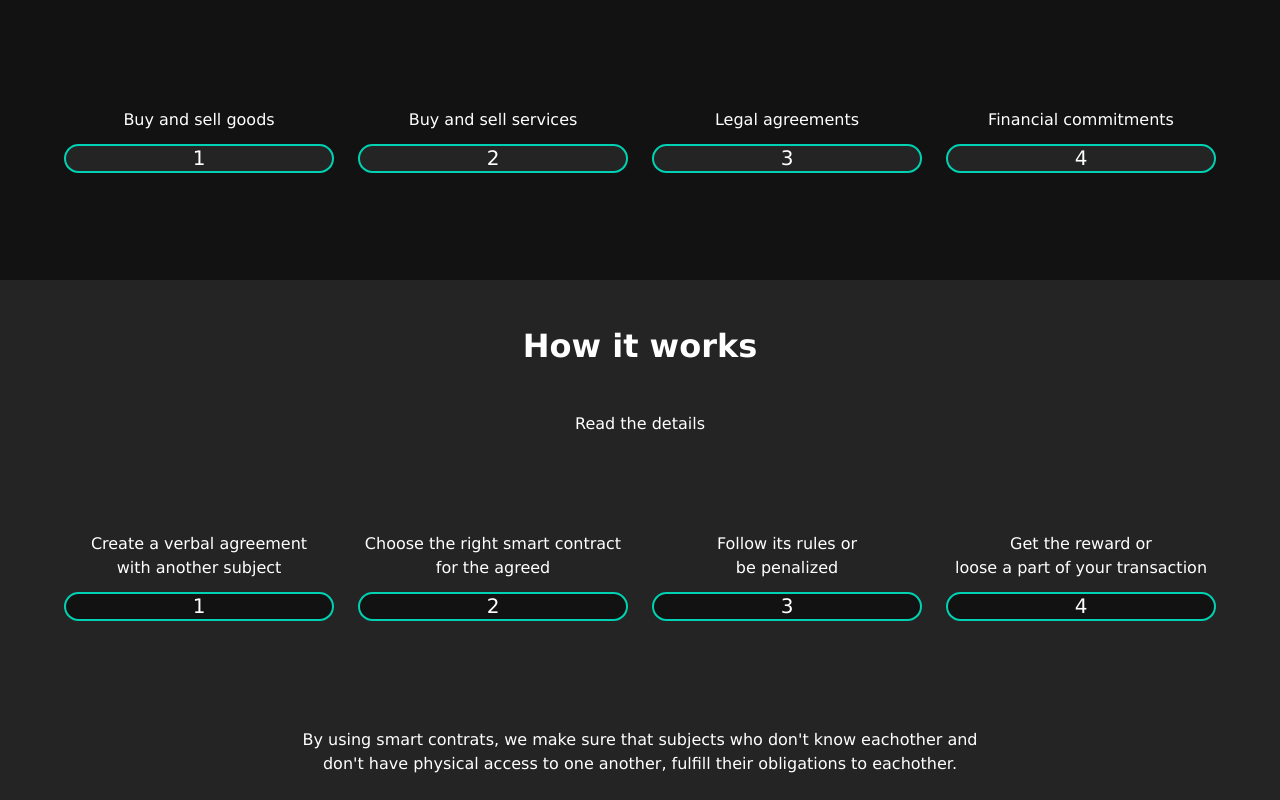
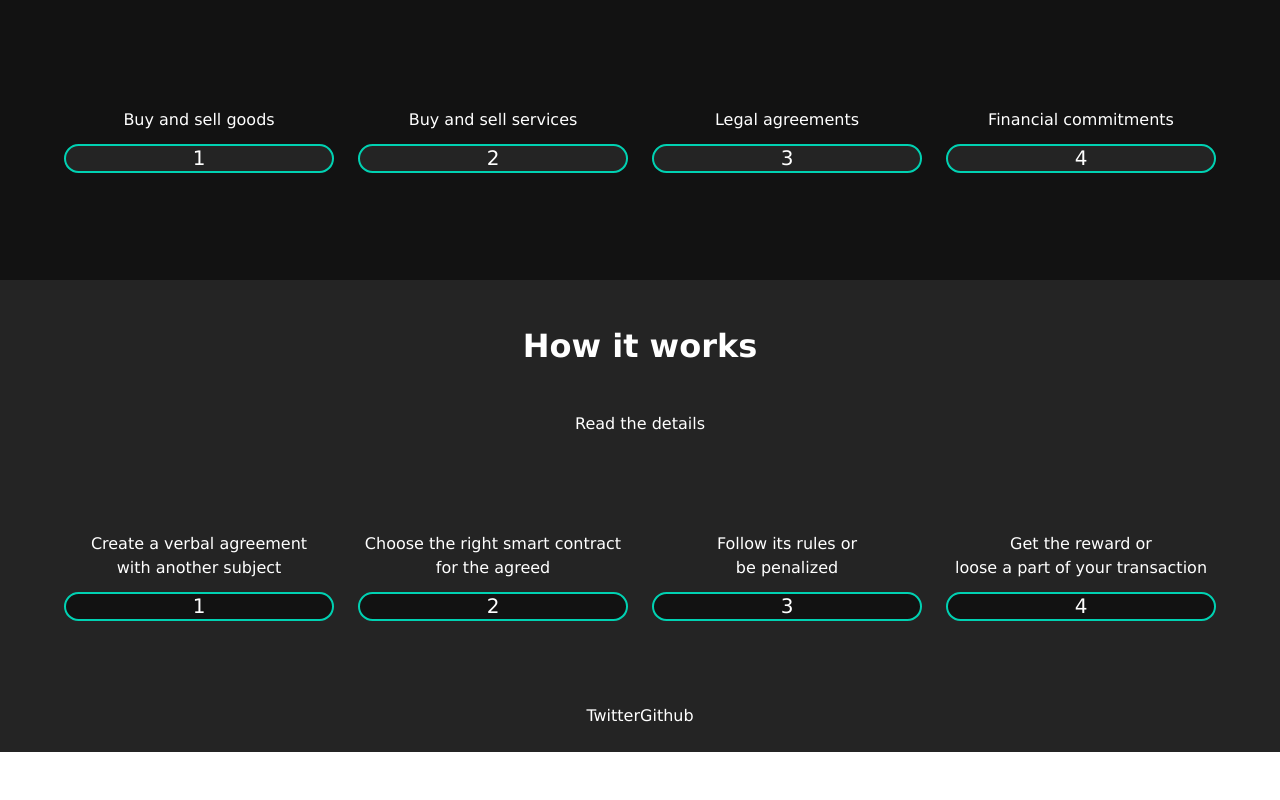
Before and after one commit to farinavito/Web3-Website, a Next.js app: page / in a window 1280 px wide. Shown: the part 520-1320 px from the top of the page. After the commit the page ends 1272 px from the top, so only its background shows below. Built offline with nearby package versions, Linux system fonts and the light colour scheme.

Commit message:
added links in the footer

```diff
--- a/pages/index.js
+++ b/pages/index.js
@@ -155,9 +155,12 @@ const Homepage = () => {
             <div className="hero-body">
               <div className="container has-text-centered">
                 <p className="has-text-centered">
-                    <br></br>
-                    By using smart contrats, we make sure that subjects who don't know eachother and <br></br>
-                    don't have physical access to one another, fulfill their obligations to eachother. <br></br>
+                <Link href='/'>
+                    <a>Twitter</a>
+                </Link>
+                <Link href='/'>
+                    <a>Github</a>
+                </Link>
                 </p>
               </div>
             </div>
```
